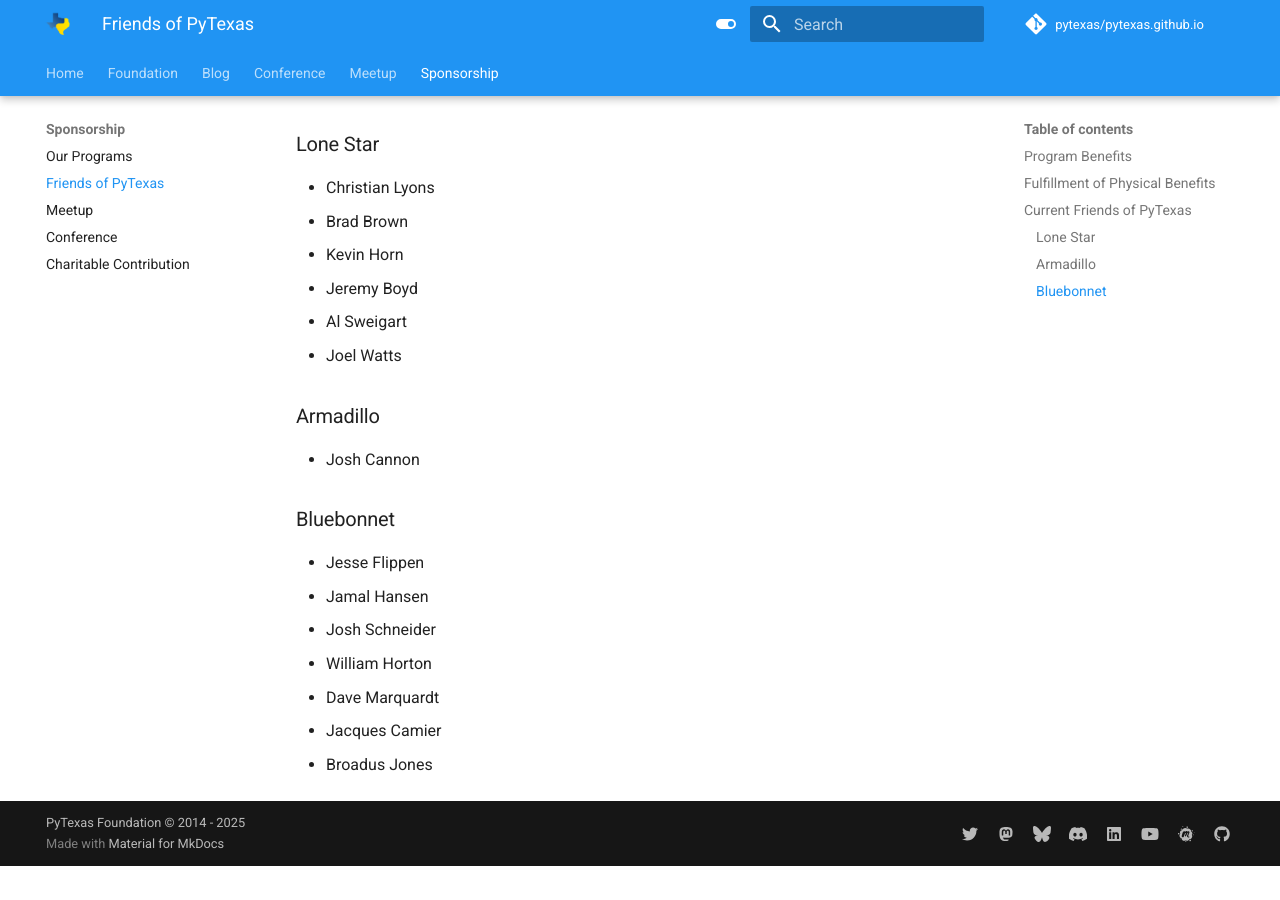
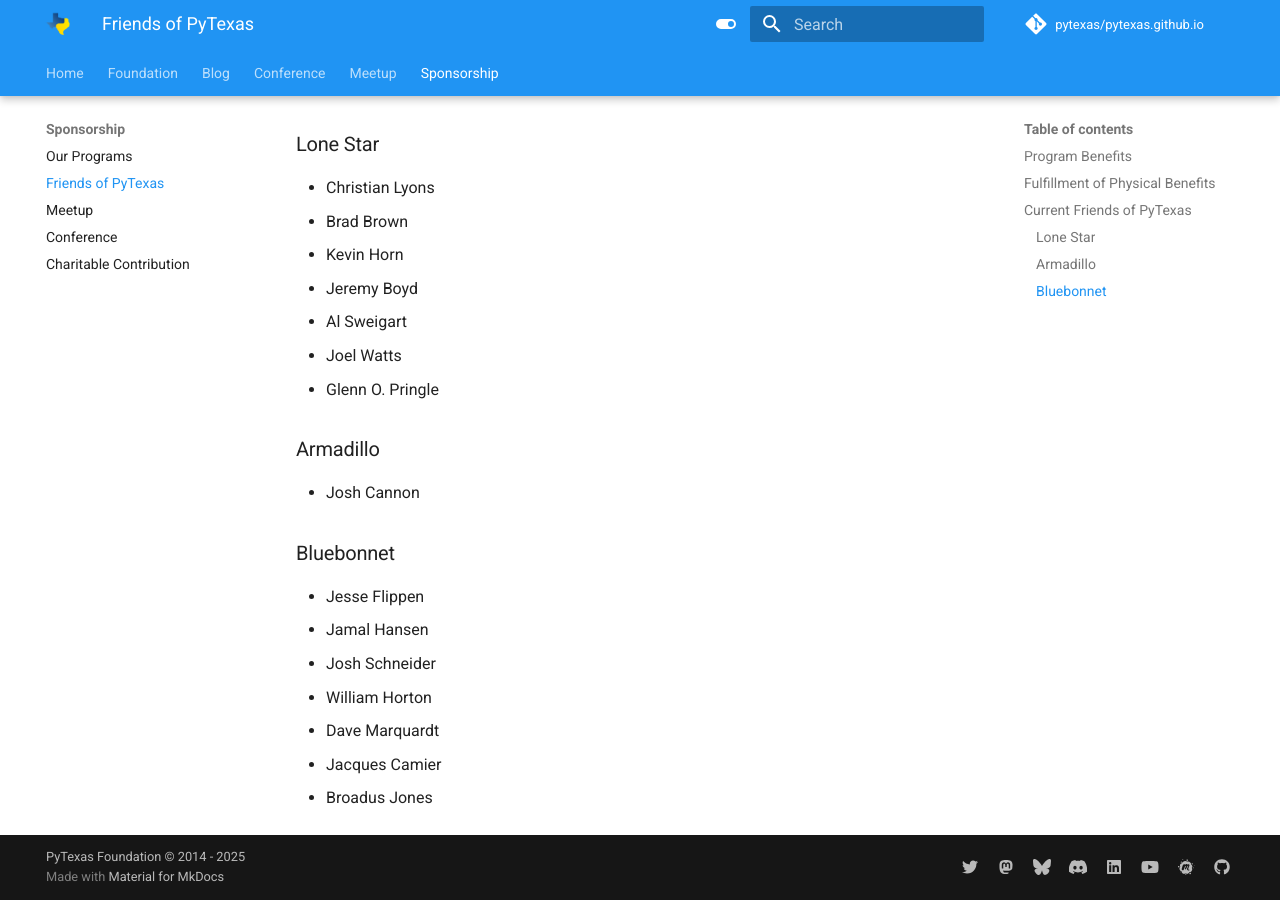
Before and after one commit to pytexas/pytexas.github.io, an MkDocs documentation site: the page built from docs/sponsorship/friends.md, in a window 1280 px wide and 900 px high, scrolled down 1719 px. Built offline with MkDocs 1.6.1 and Material for MkDocs 9.7.7, drawn with Linux system fonts in a browser that asks for light colours; comment, search, counter and statistics services are not loaded; before the commit the page ends 2585 px from its top, so only the background shows below that.

Commit message:
Update friends.md

```diff
--- a/docs/sponsorship/friends.md
+++ b/docs/sponsorship/friends.md
@@ -102,6 +102,7 @@
 * Jeremy Boyd
 * Al Sweigart
 * Joel Watts
+* Glenn O. Pringle
 
 ### Armadillo
 
```
